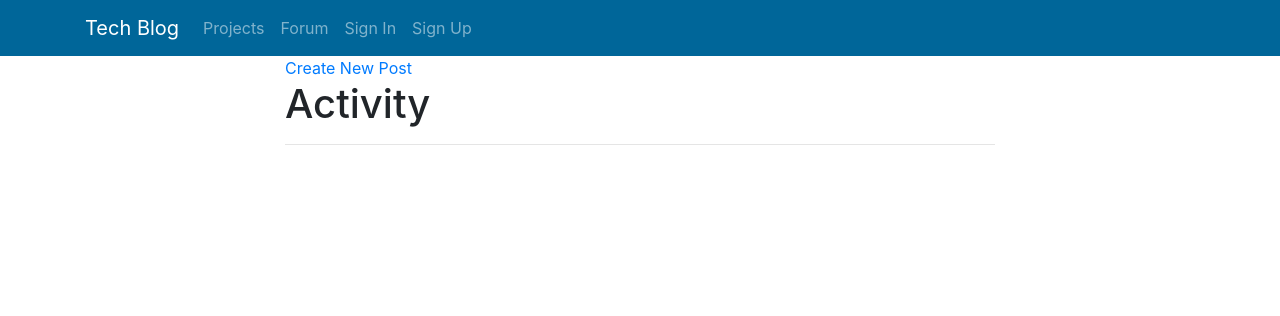
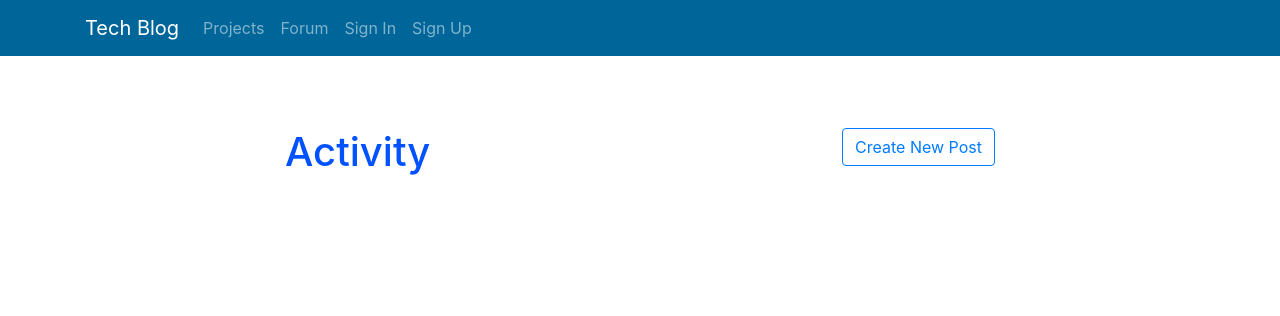
Before and after one commit to jpsolirius/Solirius-training, a Django app: page /blog/ in a window 1280 px wide. Shown: the top 316 px of the page. Run offline with Django 4.2, Linux system fonts and the light colour scheme; data that the repository does not hold is empty; parts of the project's set-up code (start-up, migrations or seed data) failed here and were passed over; some libraries are stand-ins or nearby versions.

Commit message:
Add styling for blog

```diff
--- a/blog/templates/blog_index.html
+++ b/blog/templates/blog_index.html
@@ -1,14 +1,23 @@
 {% extends "base.html" %}
 {% block page_content %}
+<br>
+    <br>
+
 <div class="col-md-8 offset-md-2">
-    <a href="{% url 'create_blog_post' %}">Create New Post</a>
-    <h1>Activity</h1>
-    <hr>
+   <br>
+   <a type="button" style="float: right" class="btn btn-outline-primary" href="{% url 'create_blog_post' %}">Create New Post</a>
+
+   <h1 style="text-align: left; color: rgb(0, 81, 255)">Activity</h1>
+
+    <br>
+    <br>
     {% for post in posts %}
     <h2><a href="{% url 'blog_detail' post.pk%}">{{ post.title }}</a></h2>
     <small>
+
         {{ post.created_on.date }} |&nbsp;
         Categories:&nbsp;
+
         {% for category in post.categories.all %}
         <a href="{% url 'blog_category' category.name %}">
             {{ category.name }}
@@ -16,6 +25,10 @@
         {% endfor %}
     </small>
     <p>{{ post.body | slice:":400" }}...</p>
+    <hr>
     {% endfor %}
+
+
+
 </div>
 {% endblock %}
```
